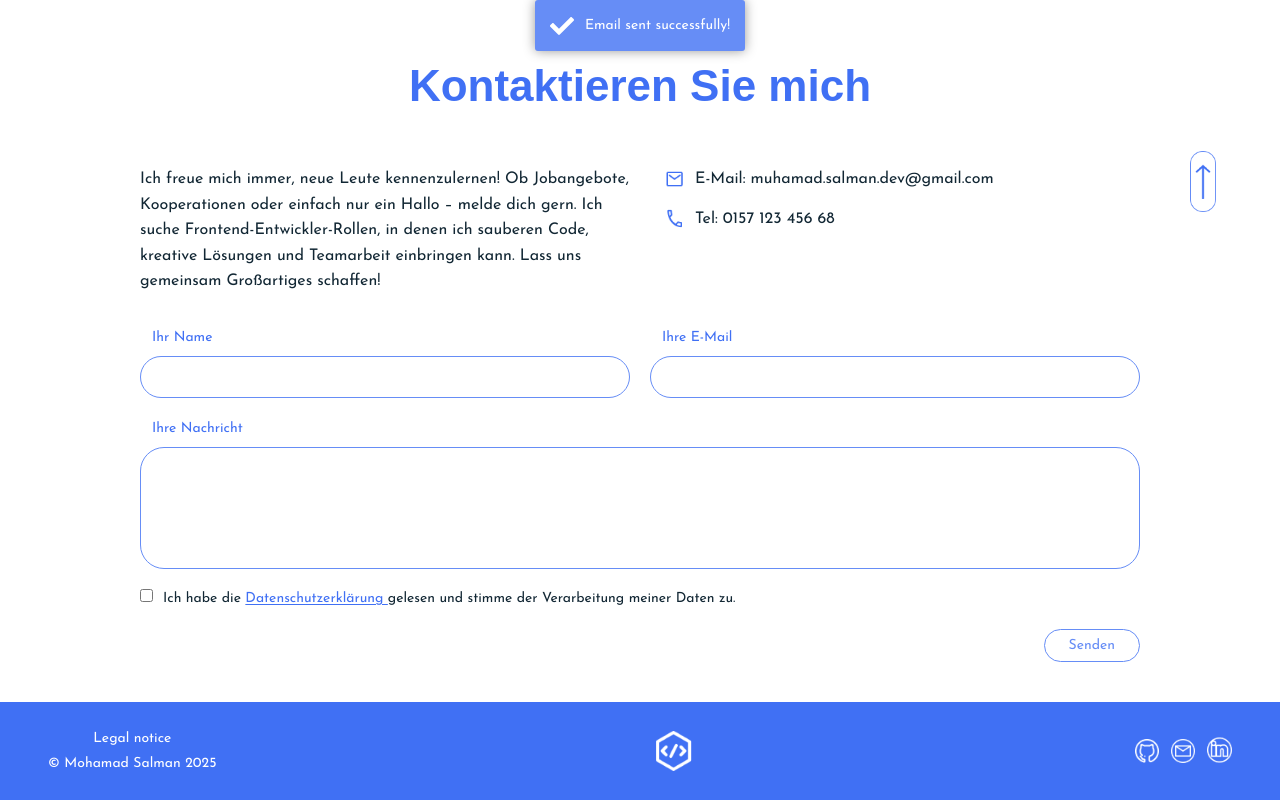
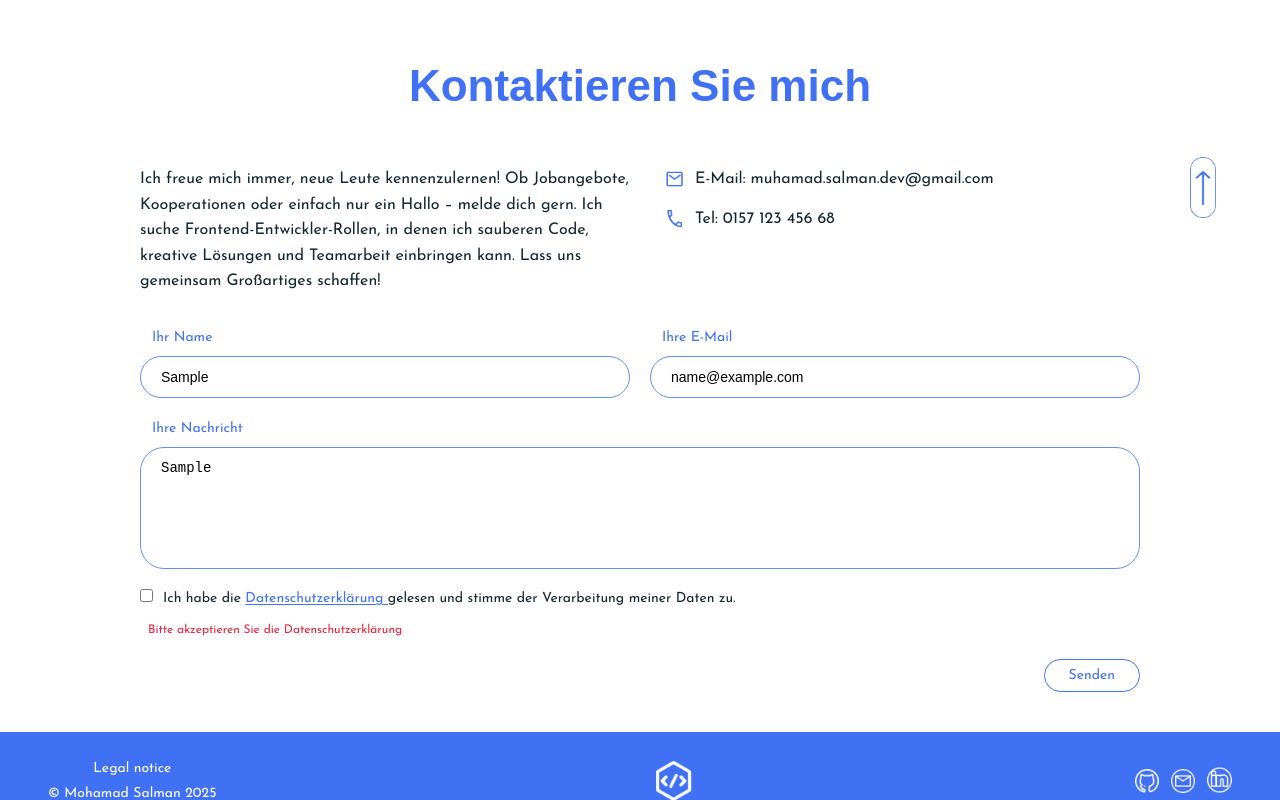
Before and after one commit to MohamadSalman11/portfolio, an Angular app: page / in a window 1280 px wide. Both pictures are taken after typing "Sample", "name@example.com", "Sample" into the empty fields and a click on the button "Senden". Shown: the part 5278-6078 px from the top of the page. Built offline with nearby package versions, Linux system fonts and the light colour scheme; a web font is replaced by a local one.

Commit message:
add required validation for privacy policy checkbox in contact form

```diff
--- a/src/app/main/contact/contact.component.html
+++ b/src/app/main/contact/contact.component.html
@@ -116,7 +116,16 @@
       </div>
 
       <div class="contact__checkbox">
-        <input type="checkbox" id="privacy" class="contact__checkbox-input" />
+        <div>
+          <input
+            type="checkbox"
+            id="privacy"
+            name="privacy"
+            class="contact__checkbox-input"
+            [(ngModel)]="contactData.privacyAccepted"
+            #privacy="ngModel"
+            required
+          />
           <label for="privacy" class="contact__checkbox-label">
             {{ isDE ? "Ich habe die " : "I've read the " }}
             <a [routerLink]="'/privacy-policy'" class="contact__link">
@@ -129,8 +138,19 @@
             }}
           </label>
         </div>
+        <span
+          *ngIf="!privacy.valid && contactForm.submitted"
+          class="contact__error-text"
+        >
+          {{
+            isDE
+              ? "Bitte akzeptieren Sie die Datenschutzerklärung"
+              : "Please accept the privacy policy"
+          }}
+        </span>
+      </div>
 
-      <button class="contact__button" type="submit">
+      <button class="contact__button button button--outline" type="submit">
         {{ isDE ? "Senden" : "Send" }}
       </button>
     </form>
--- a/src/app/main/contact/contact.component.scss
+++ b/src/app/main/contact/contact.component.scss
@@ -90,9 +90,15 @@
 
   &__checkbox {
     display: flex;
-    align-items: flex-start;
+    flex-direction: column;
     gap: 1rem;
     font-size: 1.4rem;
+
+    & > div {
+      display: flex;
+      align-items: flex-start;
+      gap: 1rem;
+    }
 
     &-input {
       accent-color: $color-primary;
@@ -110,12 +116,7 @@
   &__button {
     align-self: flex-end;
     padding: 0.8rem 2.4rem;
-    background-color: $color-white;
-    border: 1px solid $color-primary-light;
-    border-radius: 2.4rem;
-    color: $color-primary-light;
     font-size: 1.4rem;
-    cursor: pointer;
   }
 
   .arrow-up-link {
--- a/src/app/main/contact/contact.component.ts
+++ b/src/app/main/contact/contact.component.ts
@@ -18,6 +18,7 @@ export class ContactComponent {
     name: '',
     email: '',
     message: '',
+    privacyAccepted: false,
   };
 
   constructor(private toastr: ToastrService) {}
--- a/src/styles/styles.scss
+++ b/src/styles/styles.scss
@@ -98,6 +98,7 @@ a {
   &:hover {
     background-color: $color-primary-light;
     color: $color-white;
+    border: 1px solid $color-primary-light;
   }
 }
 
```
Lines whose indentation alone changed are shown as unchanged.
